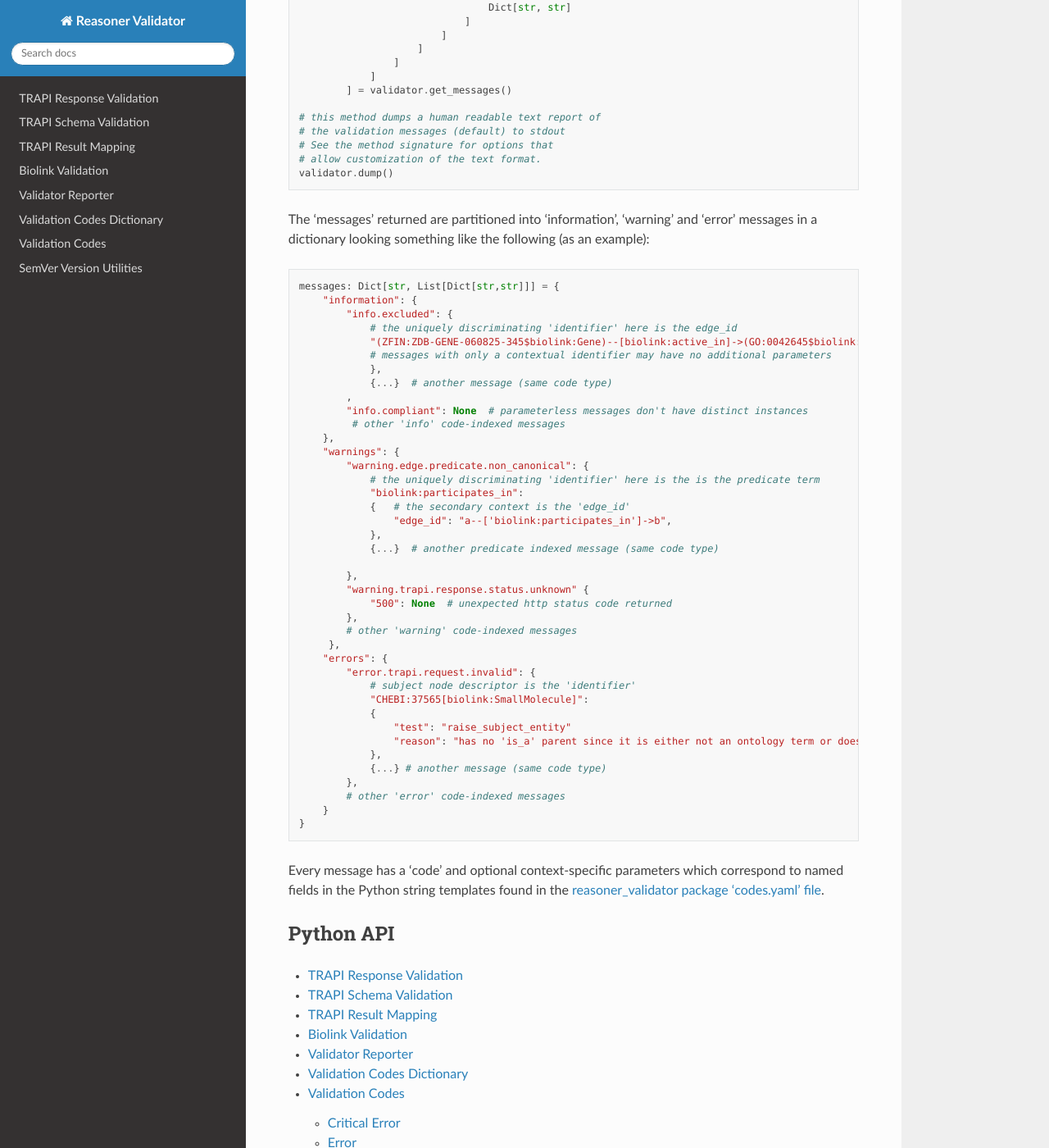
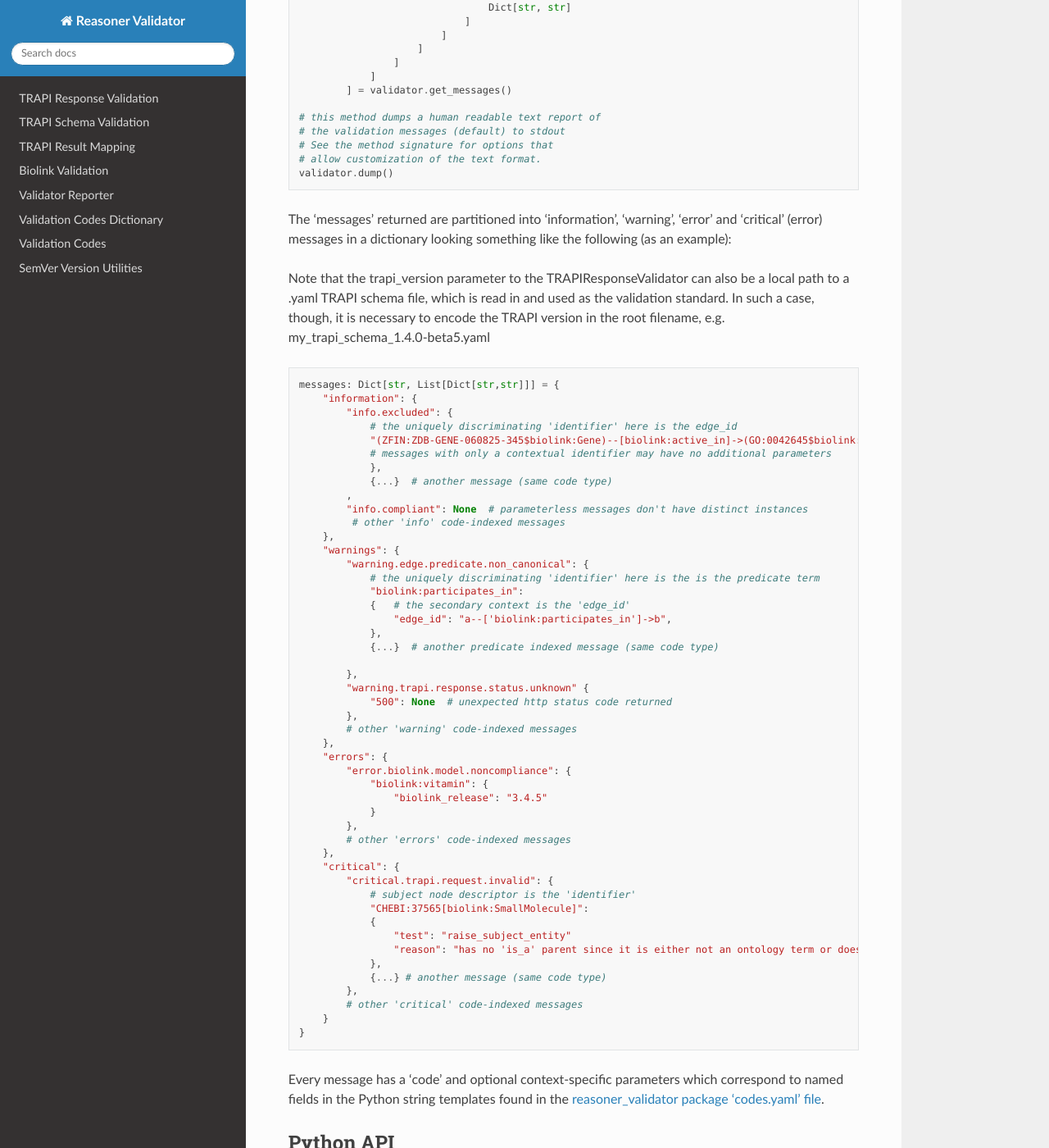
Before and after one commit to NCATSTranslator/reasoner-validator, a Sphinx documentation site: the page built from docs/index.rst, in a window 1280 px wide and 1400 px high, scrolled down 2596 px. Shown: the whole window at 82% size. Built offline with Sphinx 7.4.7 and the Read the Docs theme 2.0.0, drawn with Linux system fonts in a browser that asks for light colours.

Commit message:
Update some of the primary documentation

```diff
--- a/docs/index.rst
+++ b/docs/index.rst
@@ -139,8 +139,10 @@ Top level programmatic validation of a TRAPI Response uses a TRAPIResponseValida
     # allow customization of the text format.
     validator.dump()
 
-The 'messages' returned are partitioned into 'information', 'warning' and 'error' messages
+The 'messages' returned are partitioned into 'information', 'warning', 'error' and 'critical' (error) messages
 in a dictionary looking something like the following (as an example):
+
+Note that the trapi_version parameter to the TRAPIResponseValidator can also be a local path to a .yaml TRAPI schema file, which is read in and used as the validation standard. In such a case, though, it is necessary to encode the TRAPI version in the root filename, e.g. my_trapi_schema_1.4.0-beta5.yaml
 
 .. code-block:: python
 
@@ -170,9 +172,17 @@ in a dictionary looking something like the following (as an example):
                 "500": None  # unexpected http status code returned
             },
             # other 'warning' code-indexed messages
-         },
+        },
         "errors": {
-            "error.trapi.request.invalid": {
+            "error.biolink.model.noncompliance": {
+                "biolink:vitamin": {
+                    "biolink_release": "3.4.5"
+                }
+            },
+            # other 'errors' code-indexed messages
+        },
+        "critical": {
+            "critical.trapi.request.invalid": {
                 # subject node descriptor is the 'identifier'
                 "CHEBI:37565[biolink:SmallMolecule]":
                 {
@@ -181,7 +191,7 @@ in a dictionary looking something like the following (as an example):
                 },
                 {...} # another message (same code type)
             },
-            # other 'error' code-indexed messages
+            # other 'critical' code-indexed messages
         }
     }
 
@@ -365,6 +375,7 @@ then, one should typically get a response body like the following JSON validatio
       "trapi_version": "v1.4.0",
       "biolink_version": "3.2.6",
       "messages": {
+        "critical": {},
         "errors": {
           "error.knowledge_graph.node.category.missing": {
             "MONDO:0005148": [
```
Also changed, not shown: README.md (+13 -13 lines).
